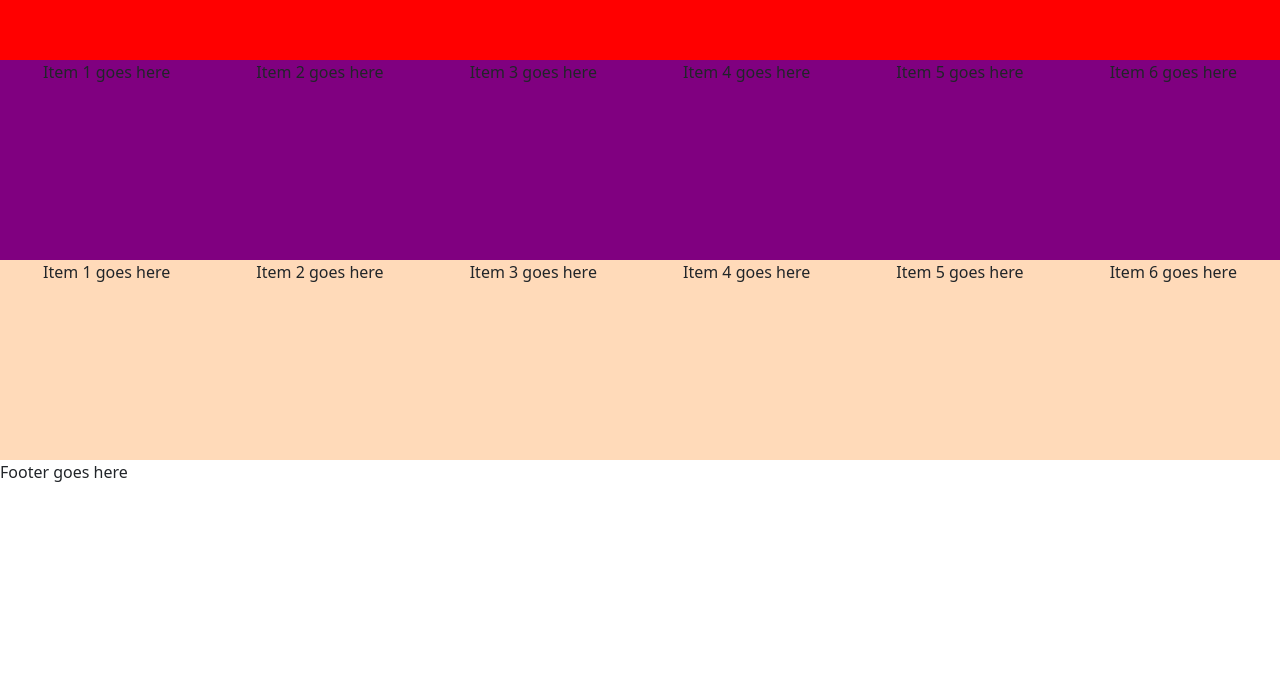
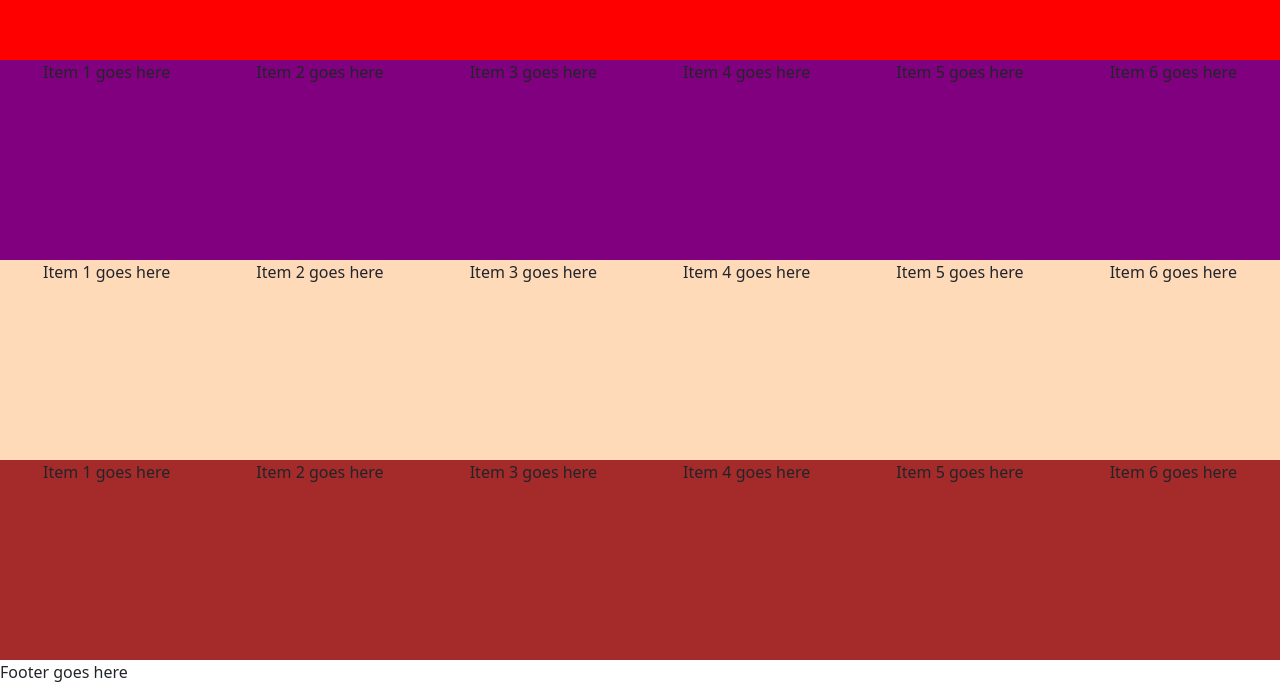
Before and after one commit to chloenations/imed1316-spring-2024, a plain HTML site: page index.html in a window 1280 px wide. Shown: the part 1796-2480 px from the top of the page. Before the commit the page ends 2280 px from the top, so only its background shows below. Drawn offline with nearby package versions, Linux system fonts and the light colour scheme; a script that the page names is missing.

Commit message:
separated sections

```diff
--- a/index.html
+++ b/index.html
@@ -72,7 +72,7 @@
 
     <main>
 
-        <!--Comment-->
+        <!--Begin Offcanvas-->
         <div class="container-fluid text-center" style="background-color: red;height: 200px;">
             <div class="row">
                 <div class="col-6 col-xxs-6 col-xs-6 col-sm-6 col-md-4 col-lg-2 col-xl-2 col-xxl-2">Item 1 goes here
@@ -89,8 +89,9 @@
                 </div>
             </div>
         </div>
+        <!--End Offcanvas-->
 
-        <!--Comment-->
+        <!--Begin Google Icons-->
         <div class="container-fluid text-center" style="background-color: blue;height: 200px;">
             <div class="row">
                 <div class="col-6 col-xxs-6 col-xs-6 col-sm-6 col-md-4 col-lg-2 col-xl-2 col-xxl-2">Item 1 goes here
@@ -107,8 +108,9 @@
                 </div>
             </div>
         </div>
+        <!--End Google Icons-->
 
-        <!--Comment-->
+        <!--Begin NavBar-->
         <div class="container-fluid text-center" style="background-color: purple;height: 200px;">
             <div class="row">
                 <div class="col-6 col-xxs-6 col-xs-6 col-sm-6 col-md-4 col-lg-2 col-xl-2 col-xxl-2">Item 1 goes here
@@ -125,8 +127,9 @@
                 </div>
             </div>
         </div>
+        <!--End NavBar-->
 
-        <!--Comment-->
+        <!--Begin Carousel-->
         <div class="container-fluid text-center" style="background-color: green;height: 200px;">
             <div class="row">
                 <div class="col-6 col-xxs-6 col-xs-6 col-sm-6 col-md-4 col-lg-2 col-xl-2 col-xxl-2">Item 1 goes here
@@ -143,8 +146,9 @@
                 </div>
             </div>
         </div>
+        <!--End Carousel-->
 
-        <!--Comment-->
+        <!--Begin Font Awesome Icons-->
         <div class="container-fluid text-center" style="background-color: yellow;height: 200px;">
             <div class="row">
                 <div class="col-6 col-xxs-6 col-xs-6 col-sm-6 col-md-4 col-lg-2 col-xl-2 col-xxl-2">Item 1 goes here
@@ -161,8 +165,9 @@
                 </div>
             </div>
         </div>
+        <!--End Font Icons-->
 
-        <!--Comment-->
+        <!--Begin First Paragraph-->
         <div class="container-fluid text-center" style="background-color: orange;height: 200px;">
             <div class="row">
                 <div class="col-6 col-xxs-6 col-xs-6 col-sm-6 col-md-4 col-lg-2 col-xl-2 col-xxl-2">Item 1 goes here
@@ -179,8 +184,9 @@
                 </div>
             </div>
         </div>
+        <!--End First Paragraph-->
 
-        <!--Comment-->
+        <!--Begin Slick Slider-->
         <div class="container-fluid text-center" style="background-color: pink;height: 200px;">
             <div class="row">
                 <div class="col-6 col-xxs-6 col-xs-6 col-sm-6 col-md-4 col-lg-2 col-xl-2 col-xxl-2">Item 1 goes here
@@ -197,8 +203,9 @@
                 </div>
             </div>
         </div>
+        <!--End Slick Slider-->
 
-        <!--Comment-->
+        <!--Begin Isotope Filtering-->
         <div class="container-fluid text-center" style="background-color: green;height: 200px;">
             <div class="row">
                 <div class="col-6 col-xxs-6 col-xs-6 col-sm-6 col-md-4 col-lg-2 col-xl-2 col-xxl-2">Item 1 goes here
@@ -215,8 +222,9 @@
                 </div>
             </div>
         </div>
+        <!--End Isotope Filtering-->
 
-        <!--Comment-->
+        <!--Begin Square Font Awesome-->
         <div class="container-fluid text-center" style="background-color: red;height: 200px;">
             <div class="row">
                 <div class="col-6 col-xxs-6 col-xs-6 col-sm-6 col-md-4 col-lg-2 col-xl-2 col-xxl-2">Item 1 goes here
@@ -233,8 +241,9 @@
                 </div>
             </div>
         </div>
+        <!--End Square Font Awesome-->
 
-        <!--Comment-->
+        <!--Begin Second Paragraph-->
         <div class="container-fluid text-center" style="background-color: purple;height: 200px;">
             <div class="row">
                 <div class="col-6 col-xxs-6 col-xs-6 col-sm-6 col-md-4 col-lg-2 col-xl-2 col-xxl-2">Item 1 goes here
@@ -251,8 +260,9 @@
                 </div>
             </div>
         </div>
+        <!--End Second Paragraph-->
 
-        <!--Comment-->
+        <!--Begin Testimonials-->
         <div class="container-fluid text-center" style="background-color: peachpuff;height: 200px;">
             <div class="row">
                 <div class="col-6 col-xxs-6 col-xs-6 col-sm-6 col-md-4 col-lg-2 col-xl-2 col-xxl-2">Item 1 goes here
@@ -269,6 +279,26 @@
                 </div>
             </div>
         </div>
+        <!--End Testimonials-->
+
+        <!--Begin Footer-->
+        <div class="container-fluid text-center" style="background-color: brown;height: 200px;">
+            <div class="row">
+                <div class="col-6 col-xxs-6 col-xs-6 col-sm-6 col-md-4 col-lg-2 col-xl-2 col-xxl-2">Item 1 goes here
+                </div>
+                <div class="col-6 col-xxs-6 col-xs-6 col-sm-6 col-md-4 col-lg-2 col-xl-2 col-xxl-2">Item 2 goes here
+                </div>
+                <div class="col-6 col-xxs-6 col-xs-6 col-sm-6 col-md-4 col-lg-2 col-xl-2 col-xxl-2">Item 3 goes here
+                </div>
+                <div class="col-6 col-xxs-6 col-xs-6 col-sm-6 col-md-4 col-lg-2 col-xl-2 col-xxl-2">Item 4 goes here
+                </div>
+                <div class="col-6 col-xxs-6 col-xs-6 col-sm-6 col-md-4 col-lg-2 col-xl-2 col-xxl-2">Item 5 goes here
+                </div>
+                <div class="col-6 col-xxs-6 col-xs-6 col-sm-6 col-md-4 col-lg-2 col-xl-2 col-xxl-2">Item 6 goes here
+                </div>
+            </div>
+        </div>
+        <!--End Footer-->
 
     </main>
 
```
